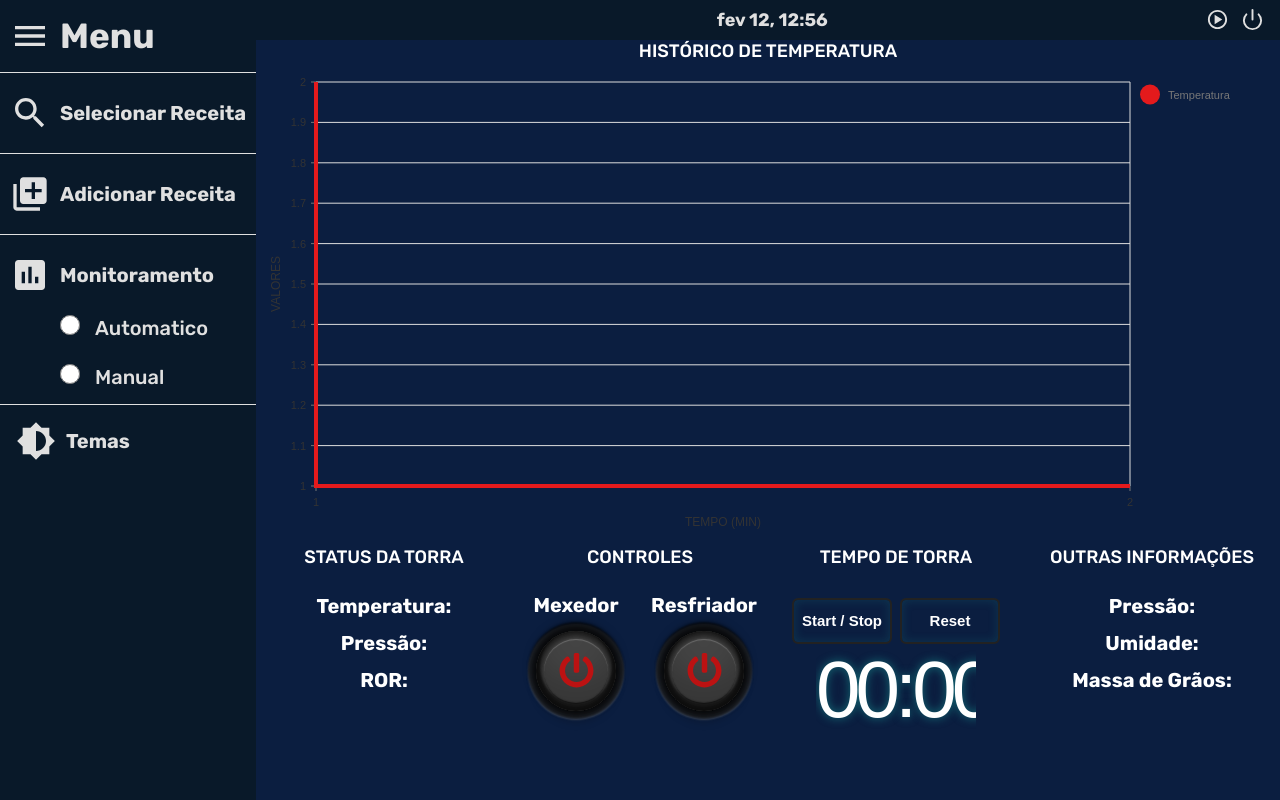
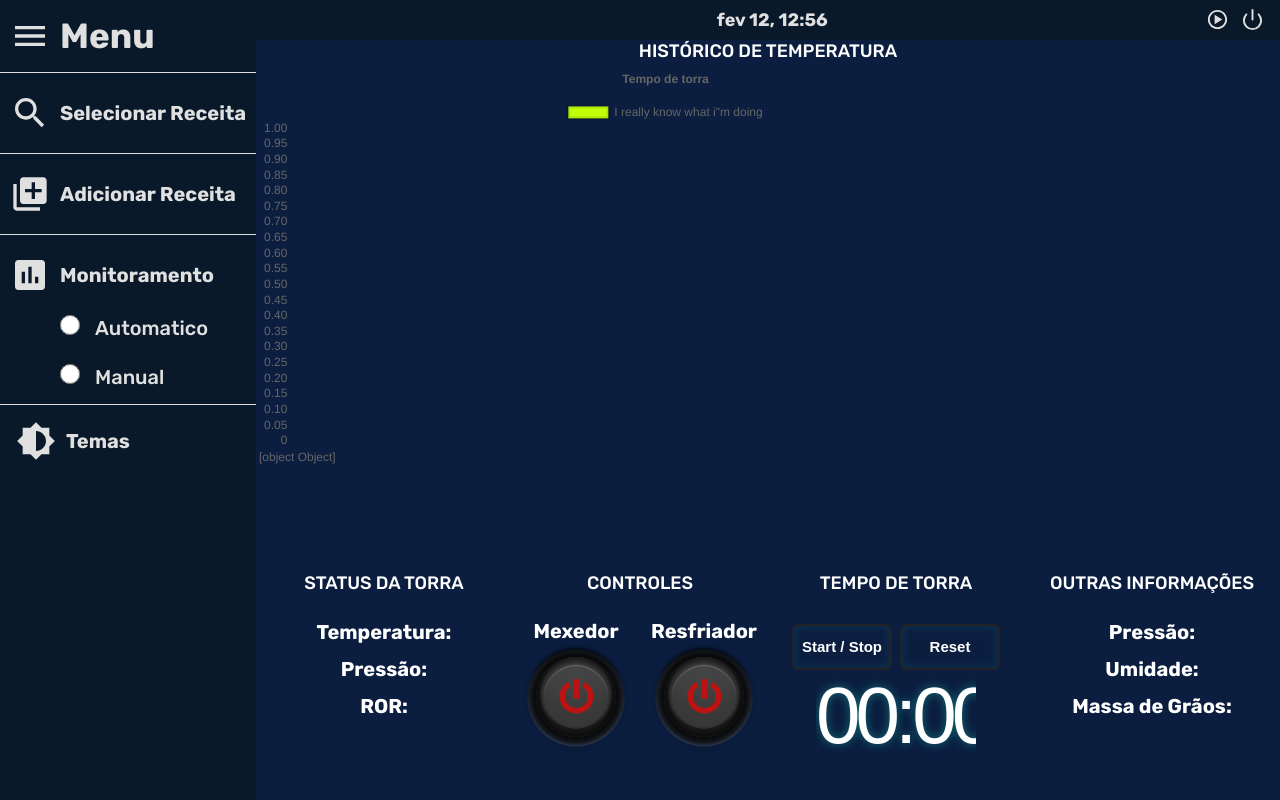
Before and after one commit to cpejr/frontend-cafetorrado, a React (Create React App) app: page /automatico in a window 1280 px wide. Built offline with nearby package versions, Linux system fonts and the light colour scheme; a web font is replaced by a local one.

Commit message:
Feat: Mudança para Chart JS e trabalho na lógica de dados

```diff
--- a/package.json
+++ b/package.json
@@ -14,6 +14,7 @@
     "@testing-library/user-event": "^12.1.10",
     "antd": "^4.10.3",
     "bootstrap": "^4.6.0",
+    "chart.js": "^2.9.4",
     "clsx": "^1.1.1",
     "component": "^1.1.0",
     "date-fns": "^2.17.0",
@@ -25,6 +26,7 @@
     "react": "^17.0.1",
     "react-awesome-button": "^6.5.1",
     "react-bootstrap": "^1.4.3",
+    "react-chartjs-2": "^2.11.1",
     "react-compass": "^0.1.0",
     "react-dom": "^17.0.1",
     "react-icons": "^4.2.0",
--- a/src/Pages/TelaAutomatico/Automatico.css
+++ b/src/Pages/TelaAutomatico/Automatico.css
@@ -1,27 +1,26 @@
 @import url('https://fonts.googleapis.com/css2?family=Rubik:wght@300;500;700&display=swap');
 
-.telaContainer{
+.telaContainer {
   width: 80vw;
   height: 95vh;
-    background-color:var(--backgroundColor) ;
-    font-family: Rubik , sans-serif;
+  background-color: var(--backgroundColor);
+  font-family: Rubik, sans-serif;
   margin: 0;
 }
 
 .parteSuperior {
-  height: 65%;
+  height: 65vh;
 }
-.historyGraphTitle{
+.historyGraphTitle {
   text-align: center;
   align-items: center;
   font-size: 18px;
   font-weight: 500;
-    margin:0;
+  margin: 0;
   color: var(--fontColor);
-
 }
 
-.parteInferior{
+.parteInferior {
   height: 30%;
   display: flex;
   flex-direction: row;
@@ -33,7 +32,7 @@
     color: var(--fontColor) !important;
 }*/
 
-.statusBar{
+.statusBar {
   width: 25%;
   font-family: Rubik, sans-serif;
   font-weight: 300;
@@ -44,70 +43,67 @@
   text-align: center;
 }
 
-.statusTitle{
+.statusTitle {
   width: 100%;
   align-items: center;
   color: var(--fontColor);
-    font-family: Rubik , sans-serif;
-    font-size: 18px;
-    font-weight: 500;
-    text-align: center;
-    margin-bottom: 10%;
-
-}
-
-.controlButtons{
-    width: 25%;
-    font-family: Rubik , sans-serif;
-    font-weight: 300;
-    color: var(--fontColor);
-   font-size: 10px;
-
-}
-.botoes{
-display: flex;
-flex-direction: row;
-text-align: center;
-}
-
-.button1{
-    width: 50%;
-    flex-direction: column;
-}
-.button2{
-    width: 50%;
-    flex-direction: column;
-
-}
-
-.buttonsTitle{
-    width: 100%;
-    align-items: center;
-    color: var(--fontColor);
-    font-family: Rubik , sans-serif;
-    font-size: 18px;
-    font-weight: 500;
-    text-align: center;
-}
-
-.timeChronometer{
-    flex-direction: column;
-    width: 25%;
-}
-.timeTitle{
-    width: 100%;
-    align-items: center;
-    color: var(--fontColor);
-    font-family: Rubik , sans-serif;
+  font-family: Rubik, sans-serif;
   font-size: 18px;
   font-weight: 500;
   text-align: center;
   margin-bottom: 10%;
 }
 
-.informations{
+.controlButtons {
   width: 25%;
-    font-family: Rubik , sans-serif;
+  font-family: Rubik, sans-serif;
+  font-weight: 300;
+  color: var(--fontColor);
+  font-size: 10px;
+}
+.botoes {
+  display: flex;
+  flex-direction: row;
+  text-align: center;
+}
+
+.button1 {
+  width: 50%;
+  flex-direction: column;
+}
+.button2 {
+  width: 50%;
+  flex-direction: column;
+}
+
+.buttonsTitle {
+  width: 100%;
+  align-items: center;
+  color: var(--fontColor);
+  font-family: Rubik, sans-serif;
+  font-size: 18px;
+  font-weight: 500;
+  text-align: center;
+}
+
+.timeChronometer {
+  flex-direction: column;
+  width: 25%;
+}
+.timeTitle {
+  width: 100%;
+  align-items: center;
+  color: var(--fontColor);
+  font-family: Rubik, sans-serif;
+  font-size: 18px;
+  font-weight: 500;
+  text-align: center;
+  margin-bottom: 10%;
+}
+
+.informations {
+  width: 25%;
+  font-family: Rubik, sans-serif;
   font-weight: 300;
   color: var(--fontColor);
   font-size: 10px;
@@ -115,7 +111,7 @@ text-align: center;
   flex-direction: row;
   text-align: center;
 }
-.informationsTitle{
+.informationsTitle {
   width: 100%;
   font-size: 18px;
   font-weight: 500;
--- a/src/Pages/TelaAutomatico/Automatico.jsx
+++ b/src/Pages/TelaAutomatico/Automatico.jsx
@@ -1,3 +1,4 @@
+/* eslint-disable */
 import { React, useState } from 'react';
 import { FaPowerOff } from 'react-icons/fa';
 import Chronometer from '../../components/Chronometer/Chronometer';
--- a/src/components/MainGraph/MainGraph.jsx
+++ b/src/components/MainGraph/MainGraph.jsx
@@ -1,118 +1,87 @@
 /* eslint-disable*/
-import React, { useState } from 'react';
-import { ResponsiveLine } from '@nivo/line';
+import React, { useEffect, useState } from 'react';
 import { socket } from '../../index';
-import $ from 'jquery';
+import { Line } from 'react-chartjs-2';
 
-let dataArray = [];
-
+let dataArray = [
+  {
+    waterTemp: 0,
+    fireTemp: 0,
+    ROR: 0,
+    time: 0,
+  },
+];
+let counter = 0;
+let numErr = 0;
+var numErrTime = [];
 function dataArr(data) {
-  dataArray = [...dataArray, data];
-  console.log(dataArray);
+  const position = dataArray.length - 1;
+  console.log(counter);
+  dataArray[position].time + 1 != data.time
+    ? ((dataArray = [...dataArray, data]), counter++, (numErr = counter))
+    : ((dataArray = [...dataArray, data]), (counter = 0));
 }
 
-function MainGraph() {
-  socket.on('connect', (data) => {
+const MainGraph = () => {
+  const [chartData, setChartData] = useState({});
+
+  const chart = () => {
+    setChartData({
+      labels: dataArray,
+      datasets: [
+        {
+          label: 'I really know what i"m doing',
+          data: dataArray,
+          backgroundColor: ['rgba(192, 255, 6.65)'],
+          borderWidth: 4,
+        },
+      ],
+    });
+  };
+  useEffect(() => {
     socket.on('newData', (_data) => {
       dataArr(_data);
     });
-  });
-  return <MyResponsiveLine />;
-}
+    setInterval(() => {
+      numErrTime.push(numErr);
+    }, 15 * 100);
+    setTimeout(() => {
+      socket.off('newData');
+      console.log(numErr, numErrTime);
+    }, 15 * 60 * 1000);
+    chart();
+  }, []);
 
-const MyResponsiveLine = ({
-  data = [
+  return (
+    <div style={{ height: '50%', width: '80%' }}>
+      <Line
+        data={chartData}
+        options={{
+          responsive: true,
+          title: { text: ' Tempo de torra ', display: true },
+          scales: {
+            yAxes: [
               {
-      id: 'Temperatura',
-      data: [
+                ticks: {
+                  autoSkip: true,
+                  maxTicksLimit: 100,
+                  beginAtZero: true,
+                },
+                gridLines: {
+                  display: false,
+                },
+              },
+            ],
+            xAxes: [
               {
-          x: 1,
-          y: 2,
-        },
-        {
-          x: 1,
-          y: 1,
-        },
-        {
-          x: 2,
-          y: 1,
+                gridLines: { display: false },
               },
             ],
           },
-  ],
-}) => (
-  <ResponsiveLine
-    data={data}
-    margin={{ top: 20, right: 150, bottom: 70, left: 60 }}
-    xScale={{ type: 'point' }}
-    xFormat=" >-.1f"
-    yScale={{
-      type: 'linear',
-      min: 'auto',
-      max: 'auto',
-      stacked: false,
-      reverse: false,
-    }}
-    yFormat=" >-.2f"
-    curve="linear"
-    axisTop={null}
-    axisRight={null}
-    axisBottom={{
-      orient: 'bottom',
-      tickSize: 5,
-      tickPadding: 5,
-      tickRotation: 0,
-      legend: 'TEMPO (MIN)',
-      legendOffset: 36,
-      legendPosition: 'middle',
-    }}
-    axisLeft={{
-      orient: 'left',
-      tickSize: 5,
-      tickPadding: 5,
-      tickRotation: 0,
-      legend: 'VALORES',
-      legendOffset: -40,
-      legendPosition: 'middle',
-    }}
-    colors={{ scheme: 'set1' }}
-    lineWidth={4}
-    pointSize={10}
-    pointColor={{ theme: 'background' }}
-    pointBorderWidth={2}
-    pointBorderColor={{ from: 'serieColor' }}
-    pointLabelYOffset={-12}
-    useMesh={true}
-    legends={[
-      {
-        anchor: 'top-right',
-        direction: 'column',
-        justify: false,
-        translateX: 110,
-        translateY: 0,
-        itemWidth: 100,
-        itemHeight: 25,
-        itemsSpacing: 5,
-        symbolSize: 20,
-        symbolShape: 'circle',
-        itemDirection: 'left-to-right',
-        itemTextColor: '#777',
-        effects: [
-          {
-            on: 'hover',
-            style: {
-              itemBackground: 'rgba(0, 0, 0, .03)',
-              itemOpacity: 1,
-            },
-          },
-        ],
-      },
-    ]}
-    theme={{
-      textColor: '#ffffff',
-      fontSize: '13px',
         }}
       />
+    </div>
   );
+};
 
 export default MainGraph;
```
Also changed, not shown: 1 other file (tests, documents, lock files or other folders). Lines whose indentation alone changed are shown as unchanged.
